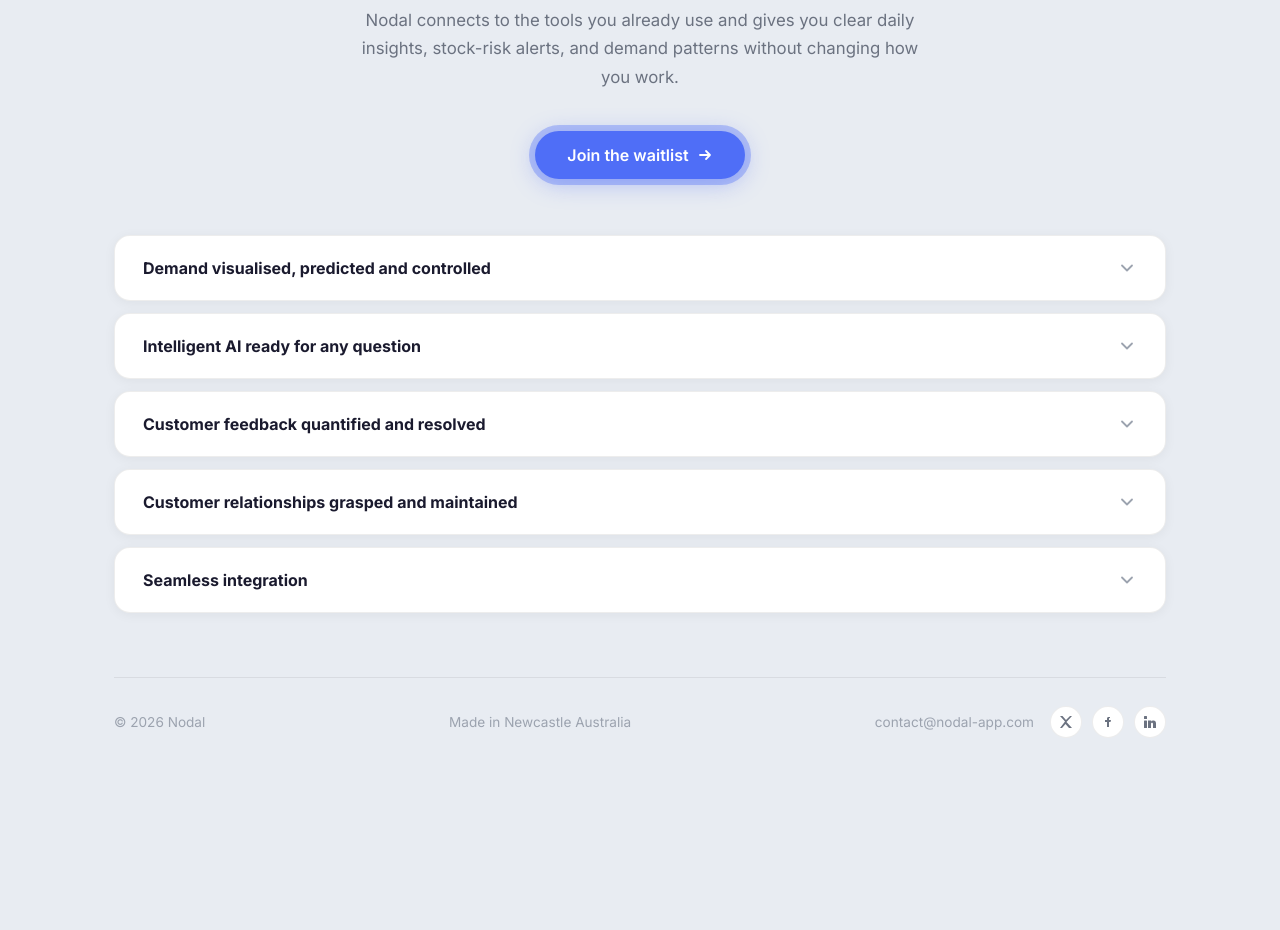
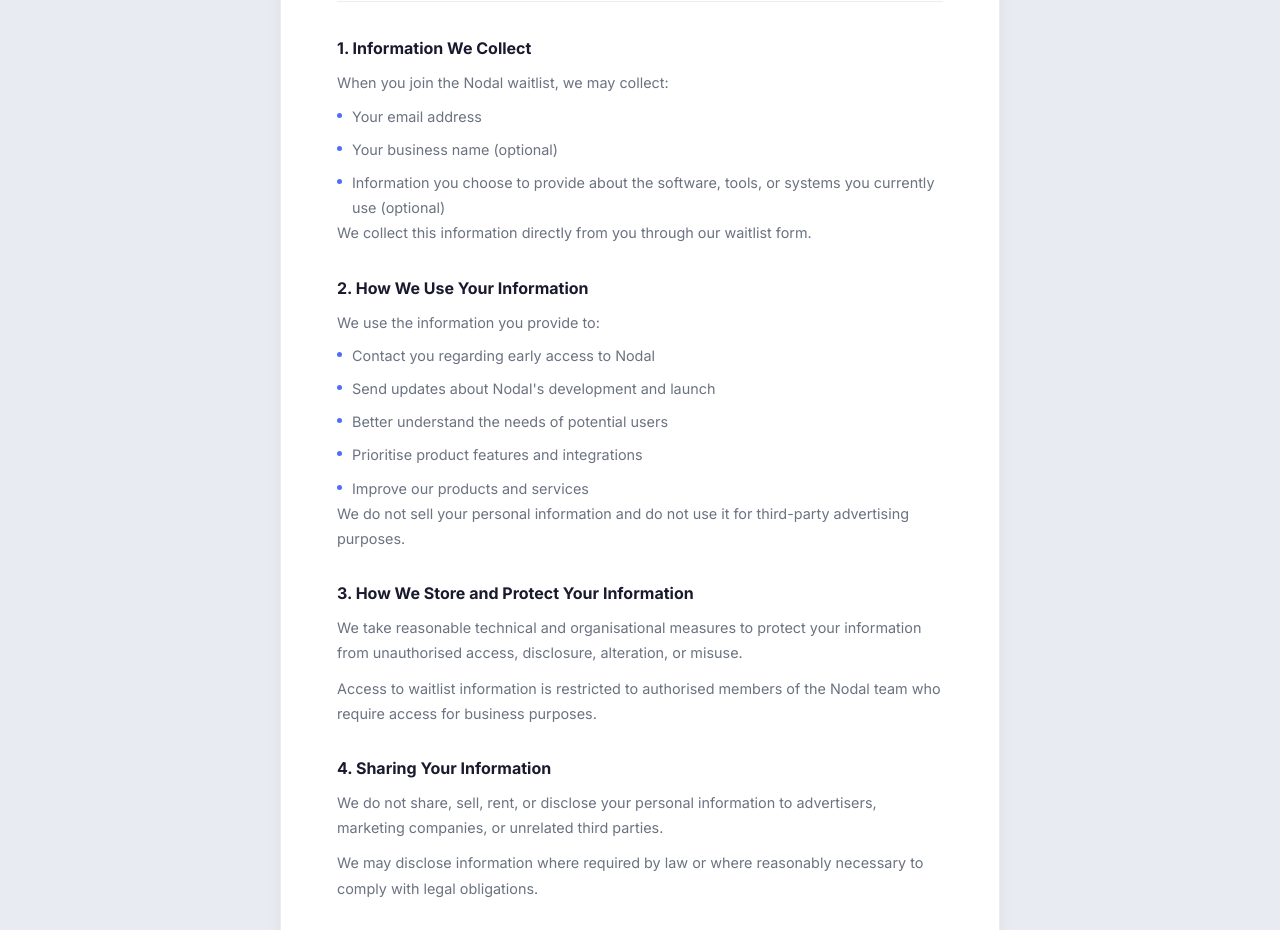
Before and after one commit to Archer-Nodal/Nodal, a plain HTML site: page index.html in a window 1280 px wide. Shown: the part 452-1382 px from the top of the page. Before the commit the page ends 1218 px from the top, so only its background shows below. Drawn offline with Linux system fonts and the light colour scheme.

Commit message:
Update index.html

```diff
--- a/index.html
+++ b/index.html
@@ -3,7 +3,7 @@
 <head>
   <meta charset="UTF-8" />
   <meta name="viewport" content="width=device-width, initial-scale=1.0" />
-  <title>Nodal — Clarity, fast.</title>
+  <title>Our Privacy Policy</title>
   <link rel="icon" href="nodal.ico" type="image/x-icon" />
   <link rel="preconnect" href="https://fonts.googleapis.com" />
   <link rel="preconnect" href="https://fonts.gstatic.com" crossorigin />
@@ -22,7 +22,6 @@
       --text-secondary: #6b7280;
       --text-muted: #9ca3af;
       --accent: #4f6ef7;
-      --accent-glow: rgba(79, 110, 247, 0.35);
       --border: rgba(0, 0, 0, 0.07);
     }
 
@@ -31,20 +30,13 @@
       background-color: var(--bg);
       color: var(--text-primary);
       min-height: 100vh;
+      padding: 48px 24px;
       -webkit-font-smoothing: antialiased;
     }
 
-    /* ── Layout ── */
     .page {
-      max-width: 1100px;
+      max-width: 720px;
       margin: 0 auto;
-      padding: 0 24px;
-    }
-
-    /* ── Hero ── */
-    .hero {
-      text-align: center;
-      padding: 64px 0 56px;
     }
 
     .logo {
@@ -53,334 +45,252 @@
     }
 
     .logo img {
-      height: 144px;
+      height: 80px;
       width: auto;
     }
 
-    .tagline {
-      font-size: 1.1rem;
-      font-weight: 400;
-      color: var(--text-secondary);
-      margin-bottom: 20px;
-      letter-spacing: 0.01em;
+    .card {
+      background: var(--card-bg);
+      border: 1px solid var(--border);
+      border-radius: 20px;
+      padding: 52px 56px;
+      box-shadow: 0 2px 16px rgba(0,0,0,0.05);
     }
 
-    .hero-headline {
-      font-size: clamp(2.4rem, 6vw, 4rem);
-      font-weight: 800;
-      line-height: 1.1;
-      letter-spacing: -0.03em;
-      color: var(--text-primary);
-      max-width: 700px;
-      margin: 0 auto 24px;
+    @media (max-width: 600px) {
+      .card { padding: 36px 24px; }
     }
 
-    .hero-sub {
-      font-size: 1.05rem;
-      line-height: 1.7;
-      color: var(--text-secondary);
-      max-width: 560px;
-      margin: 0 auto 40px;
+    .policy-title {
+      font-size: 1.75rem;
+      font-weight: 800;
+      letter-spacing: -0.02em;
+      color: var(--text-primary);
+      margin-bottom: 8px;
     }
 
-    .cta-btn {
-      display: inline-flex;
-      align-items: center;
-      gap: 8px;
-      background: var(--accent);
-      color: #ffffff;
-      font-family: inherit;
-      font-size: 1rem;
-      font-weight: 600;
-      padding: 14px 32px;
-      border-radius: 100px;
-      border: none;
-      cursor: pointer;
-      text-decoration: none;
-      box-shadow:
-        0 0 0 6px var(--accent-glow),
-        0 4px 24px rgba(79, 110, 247, 0.4);
-      transition: box-shadow 0.2s, transform 0.15s;
+    .policy-date {
+      font-size: 0.85rem;
+      color: var(--text-muted);
+      margin-bottom: 32px;
     }
 
-    .cta-btn:hover {
-      box-shadow:
-        0 0 0 10px var(--accent-glow),
-        0 8px 32px rgba(79, 110, 247, 0.5);
-      transform: translateY(-1px);
+    .policy-intro {
+      font-size: 0.95rem;
+      line-height: 1.75;
+      color: var(--text-secondary);
+      margin-bottom: 36px;
+      padding-bottom: 32px;
+      border-bottom: 1px solid var(--border);
     }
 
-    /* ── Accordion ── */
-    .accordion {
-      display: flex;
-      flex-direction: column;
-      gap: 12px;
-      margin-bottom: 64px;
+    .section {
+      margin-bottom: 32px;
     }
 
-    .accordion-item {
-      background: var(--card-bg);
-      border: 1px solid var(--border);
-      border-radius: 16px;
-      box-shadow: 0 2px 12px rgba(0,0,0,0.05);
-      overflow: hidden;
-    }
-
-    .accordion-trigger {
-      width: 100%;
-      display: flex;
-      align-items: center;
-      justify-content: space-between;
-      padding: 22px 28px;
-      background: none;
-      border: none;
-      cursor: pointer;
-      font-family: inherit;
+    .section h2 {
       font-size: 1rem;
       font-weight: 700;
       color: var(--text-primary);
-      text-align: left;
-      gap: 16px;
+      margin-bottom: 12px;
     }
 
-    .accordion-trigger:hover {
-      color: var(--accent);
-    }
-
-    .accordion-chevron {
-      width: 20px;
-      height: 20px;
-      flex-shrink: 0;
-      color: var(--text-muted);
-      transition: transform 0.25s ease;
-    }
-
-    .accordion-item.open .accordion-chevron {
-      transform: rotate(180deg);
-    }
-
-    .accordion-item.open .accordion-trigger {
-      color: var(--accent);
-    }
-
-    .accordion-body {
-      display: grid;
-      grid-template-rows: 0fr;
-      transition: grid-template-rows 0.28s ease;
-    }
-
-    .accordion-item.open .accordion-body {
-      grid-template-rows: 1fr;
-    }
-
-    .accordion-inner {
-      overflow: hidden;
-    }
-
-    .accordion-inner ul {
-      list-style: none;
-      padding: 0 28px 24px;
-      display: flex;
-      flex-direction: column;
-      gap: 12px;
-    }
-
-    .accordion-inner li {
-      display: flex;
-      gap: 12px;
+    .section p, .section li {
       font-size: 0.9rem;
-      line-height: 1.65;
+      line-height: 1.75;
       color: var(--text-secondary);
     }
 
-    .accordion-inner li::before {
+    .section p + p {
+      margin-top: 10px;
+    }
+
+    .section ul {
+      list-style: none;
+      display: flex;
+      flex-direction: column;
+      gap: 8px;
+      margin-top: 8px;
+    }
+
+    .section li {
+      display: flex;
+      gap: 10px;
+    }
+
+    .section li::before {
       content: '';
-      width: 6px;
-      height: 6px;
+      width: 5px;
+      height: 5px;
       border-radius: 50%;
       background: var(--accent);
       flex-shrink: 0;
-      margin-top: 8px;
+      margin-top: 9px;
     }
 
-    /* ── Footer ── */
-    footer {
-      border-top: 1px solid var(--border);
-      padding: 28px 0;
+    .section a {
+      color: var(--accent);
+      text-decoration: none;
+    }
+
+    .section a:hover {
+      text-decoration: underline;
+    }
+
+    .bottom-links {
       display: flex;
       align-items: center;
-      justify-content: space-between;
+      gap: 16px;
+      margin-top: 32px;
+    }
+
+    .back-link {
+      display: inline-flex;
+      align-items: center;
+      gap: 6px;
       font-size: 0.85rem;
       color: var(--text-muted);
-      gap: 20px;
+      text-decoration: none;
     }
 
-    @media (max-width: 600px) {
-      footer {
-        flex-direction: column;
-        text-align: center;
-      }
-    }
-
-    .footer-social {
-      display: flex;
-      gap: 10px;
-      align-items: center;
-    }
-
-    .footer-social a {
-      display: flex;
-      align-items: center;
-      justify-content: center;
-      width: 32px;
-      height: 32px;
-      border-radius: 50%;
-      background: var(--card-bg);
-      border: 1px solid var(--border);
-      color: var(--text-secondary);
-      text-decoration: none;
-      transition: box-shadow 0.15s;
-    }
-
-    .footer-social a:hover {
-      box-shadow: 0 2px 8px rgba(0,0,0,0.1);
+    .back-link:hover {
       color: var(--text-primary);
     }
 
-    .footer-social svg {
+    .download-btn {
+      display: inline-flex;
+      align-items: center;
+      gap: 6px;
+      font-family: inherit;
+      font-size: 0.85rem;
+      font-weight: 600;
+      color: var(--accent);
+      background: none;
+      border: 1px solid var(--accent);
+      border-radius: 100px;
+      padding: 7px 16px;
+      cursor: pointer;
+      text-decoration: none;
+      transition: background 0.15s, color 0.15s;
+    }
+
+    .download-btn:hover {
+      background: var(--accent);
+      color: #ffffff;
+    }
+
+    .download-btn svg {
       width: 14px;
       height: 14px;
     }
 
-    footer a {
-      color: inherit;
-      text-decoration: none;
-    }
-
-    footer a:hover {
-      color: var(--text-primary);
+    @media print {
+      body { background: #fff; padding: 0; }
+      .logo, .bottom-links { display: none; }
+      .card {
+        border: none;
+        border-radius: 0;
+        box-shadow: none;
+        padding: 0;
+      }
     }
   </style>
 </head>
 <body>
   <div class="page">
 
-    <!-- Hero -->
-    <section class="hero">
-      <div class="logo">
-        <img src="nodal.svg" alt="Nodal" />
+    <a href="index.html" class="logo">
+      <img src="nodal.svg" alt="Nodal" />
+    </a>
+
+    <div class="card">
+      <h1 class="policy-title">Privacy Policy</h1>
+      <p class="policy-date">Last updated: 24 June 2026</p>
+
+      <p class="policy-intro">
+        Nodal ("we", "us", or "our") respects your privacy and is committed to protecting the
+        personal information you provide when joining our waitlist. This Privacy Policy explains
+        what information we collect, how we use it, and your rights regarding that information.
+      </p>
+
+      <div class="section">
+        <h2>1. Information We Collect</h2>
+        <p>When you join the Nodal waitlist, we may collect:</p>
+        <ul>
+          <li>Your email address</li>
+          <li>Your business name (optional)</li>
+          <li>Information you choose to provide about the software, tools, or systems you currently use (optional)</li>
+        </ul>
+        <p>We collect this information directly from you through our waitlist form.</p>
       </div>
 
-      <p class="tagline">Clarity, fast.</p>
-
-      <h1 class="hero-headline">The fastest way to understand your venue</h1>
-
-      <p class="hero-sub">
-        Nodal connects to the tools you already use and gives you clear daily insights,
-        stock-risk alerts, and demand patterns without changing how you work.
-      </p>
-
-      <a href="waitlist.html" class="cta-btn">
-        Join the waitlist
-        <svg width="16" height="16" viewBox="0 0 16 16" fill="none"><path d="M3 8h10M9 4l4 4-4 4" stroke="currentColor" stroke-width="1.8" stroke-linecap="round" stroke-linejoin="round"/></svg>
-      </a>
-    </section>
-
-    <!-- Accordion -->
-    <div class="accordion">
-
-      <div class="accordion-item">
-        <button class="accordion-trigger">
-          Demand visualised, predicted and controlled
-          <svg class="accordion-chevron" viewBox="0 0 20 20" fill="none"><path d="M5 7.5l5 5 5-5" stroke="currentColor" stroke-width="1.8" stroke-linecap="round" stroke-linejoin="round"/></svg>
-        </button>
-        <div class="accordion-body"><div class="accordion-inner"><ul>
-          <li>Nodal keeps track of all your past orders and their times and assembles them into a comprehensive line graph, making customer trends crystal clear.</li>
-          <li>Nodal uses a complex algorithm to predict upcoming demand fluctuations, using data from previous performance in relation to a range of factors such as inflation, weather, season and time of the week. Nodal also flags potential spikes in demand and factors them into its predictions before they happen by tracking local events such as sports games.</li>
-          <li>By visualising and predicting demand Nodal can ensure your business can prepare adequately and reduce wastage of perishable inputs, while identifying customer trends and dying products before it's too late.</li>
-          <li>Nodal is able to visualise your businesses' raw popularity over time by removing the effects of interfering factors from your demand trend.</li>
-        </ul></div></div>
+      <div class="section">
+        <h2>2. How We Use Your Information</h2>
+        <p>We use the information you provide to:</p>
+        <ul>
+          <li>Contact you regarding early access to Nodal</li>
+          <li>Send updates about Nodal's development and launch</li>
+          <li>Better understand the needs of potential users</li>
+          <li>Prioritise product features and integrations</li>
+          <li>Improve our products and services</li>
+        </ul>
+        <p>We do not sell your personal information and do not use it for third-party advertising purposes.</p>
       </div>
 
-      <div class="accordion-item">
-        <button class="accordion-trigger">
-          Intelligent AI ready for any question
-          <svg class="accordion-chevron" viewBox="0 0 20 20" fill="none"><path d="M5 7.5l5 5 5-5" stroke="currentColor" stroke-width="1.8" stroke-linecap="round" stroke-linejoin="round"/></svg>
-        </button>
-        <div class="accordion-body"><div class="accordion-inner"><ul>
-          <li>AI isn't an add-on feature to Nodal, to us it's more than a buzzword and is central to our values of clarity and speed.</li>
-          <li>NodalAI exists to ensure any question you have about your business is answered. Our AI pipeline allows NodalAI to access a multitude of spreadsheet-like commands, using your questions to curate formulas to pull quantitative data from your order history and online reviews.</li>
-          <li>AI can make mistakes, that's why NodalAI gives clear-as-day references to all commands and calculations used through in-text expandable reference boxes.</li>
-          <li>NodalAI is based on succinctness and clarity, bridging the gap between human language and quantitative results by providing short and straight to the point answers unless prompted not to.</li>
-        </ul></div></div>
+      <div class="section">
+        <h2>3. How We Store and Protect Your Information</h2>
+        <p>We take reasonable technical and organisational measures to protect your information from unauthorised access, disclosure, alteration, or misuse.</p>
+        <p>Access to waitlist information is restricted to authorised members of the Nodal team who require access for business purposes.</p>
       </div>
 
-      <div class="accordion-item">
-        <button class="accordion-trigger">
-          Customer feedback quantified and resolved
-          <svg class="accordion-chevron" viewBox="0 0 20 20" fill="none"><path d="M5 7.5l5 5 5-5" stroke="currentColor" stroke-width="1.8" stroke-linecap="round" stroke-linejoin="round"/></svg>
-        </button>
-        <div class="accordion-body"><div class="accordion-inner"><ul>
-          <li>Nodal curates online customer reviews from multiple channels, flagging recurring feedback points and categorising sentimental sentences.</li>
-          <li>Nodal matches review names to specific orders, allowing you to identify the source of the problem and fill in the gaps of the customer's experience.</li>
-          <li>Suggested responses are auto-generated for every new review, using a curated formula drawing knowledge from social science papers from top universities to maximise the chance of customers revisiting.</li>
-        </ul></div></div>
+      <div class="section">
+        <h2>4. Sharing Your Information</h2>
+        <p>We do not share, sell, rent, or disclose your personal information to advertisers, marketing companies, or unrelated third parties.</p>
+        <p>We may disclose information where required by law or where reasonably necessary to comply with legal obligations.</p>
       </div>
 
-      <div class="accordion-item">
-        <button class="accordion-trigger">
-          Customer relationships grasped and maintained
-          <svg class="accordion-chevron" viewBox="0 0 20 20" fill="none"><path d="M5 7.5l5 5 5-5" stroke="currentColor" stroke-width="1.8" stroke-linecap="round" stroke-linejoin="round"/></svg>
-        </button>
-        <div class="accordion-body"><div class="accordion-inner"><ul>
-          <li>Nodal uses the names of customers used in orders to identify regular customers and predict their orders. This allows you to reward customer loyalty more effectively and alertly, building strong customer relationships.</li>
-        </ul></div></div>
+      <div class="section">
+        <h2>5. Data Retention</h2>
+        <p>We retain your information for as long as necessary to operate the Nodal waitlist, communicate with you about Nodal, and support our business operations.</p>
+        <p>You may request deletion of your information at any time.</p>
       </div>
 
-      <div class="accordion-item">
-        <button class="accordion-trigger">
-          Seamless integration
-          <svg class="accordion-chevron" viewBox="0 0 20 20" fill="none"><path d="M5 7.5l5 5 5-5" stroke="currentColor" stroke-width="1.8" stroke-linecap="round" stroke-linejoin="round"/></svg>
-        </button>
-        <div class="accordion-body"><div class="accordion-inner"><ul>
-          <li>Nodal uses API integration to minimise the manual input of data. By pulling directly from POS software systems and online ordering platforms Nodal is able to update information seamlessly with no strings attached.</li>
-        </ul></div></div>
+      <div class="section">
+        <h2>6. International Data Transfers</h2>
+        <p>Your information may be stored or processed using service providers located in Australia or other countries. Where this occurs, we take reasonable steps to ensure your information is handled securely and in accordance with applicable privacy laws.</p>
       </div>
 
+      <div class="section">
+        <h2>7. Your Rights</h2>
+        <p>You may request to:</p>
+        <ul>
+          <li>Access the personal information we hold about you</li>
+          <li>Correct or update your information</li>
+          <li>Delete your information</li>
+          <li>Unsubscribe from future communications</li>
+        </ul>
+        <p>To exercise any of these rights, please contact us using the details below.</p>
+      </div>
+
+      <div class="section">
+        <h2>8. Changes to This Policy</h2>
+        <p>We may update this Privacy Policy from time to time. Any changes will be published on this page together with an updated "Last updated" date.</p>
+      </div>
+
+      <div class="section">
+        <h2>9. Contact Us</h2>
+        <p>If you have any questions about this Privacy Policy or would like to access, update, or delete your information, please contact us at: <a href="mailto:contact@nodal-app.com">contact@nodal-app.com</a></p>
+      </div>
     </div>
 
-    <!-- Footer -->
-    <footer id="waitlist">
-      <span>© 2026 Nodal</span>
-      <span>Made in Newcastle Australia</span>
-      <div style="display:flex;align-items:center;gap:16px;">
-        <a href="mailto:contact@nodal-app.com">contact@nodal-app.com</a>
-        <div class="footer-social">
-          <!-- X / Twitter -->
-          <a href="https://x.com/NodalSoftware" aria-label="X" target="_blank" rel="noopener">
-            <svg viewBox="0 0 14 14" fill="none"><path d="M1 1l5 5.5L1 13h2l3.5-4 3.5 4H13L7.5 7 13 1h-2L7 5 3.5 1H1z" fill="currentColor"/></svg>
-          </a>
-          <!-- Facebook -->
-          <a href="#" aria-label="Facebook">
-            <svg viewBox="0 0 14 14" fill="none"><path d="M9 2H7.5C6.67 2 6 2.67 6 3.5V5H4v2h2v5h2V7h1.5L10 5H8V3.5c0-.28.22-.5.5-.5H9V2z" fill="currentColor"/></svg>
-          </a>
-          <!-- LinkedIn -->
-          <a href="#" aria-label="LinkedIn">
-            <svg viewBox="0 0 14 14" fill="none"><rect x="1" y="1" width="3" height="3" rx=".5" fill="currentColor"/><rect x="1" y="5.5" width="3" height="7.5" rx=".5" fill="currentColor"/><path d="M5.5 5.5h2.8v1.1C8.6 6 9.5 5.5 10.5 5.5c1.6 0 2.5 1 2.5 3V13h-3V9c0-.8-.4-1.2-1-1.2-.7 0-1 .5-1 1.2V13h-3V5.5z" fill="currentColor"/></svg>
-          </a>
-        </div>
-      </div>
-    </footer>
+    <div class="bottom-links">
+      <a href="index.html" class="back-link">← Back to home</a>
+      <button class="download-btn" onclick="window.print()">
+        <svg viewBox="0 0 14 14" fill="none"><path d="M7 1v8M4 6l3 3 3-3" stroke="currentColor" stroke-width="1.5" stroke-linecap="round" stroke-linejoin="round"/><path d="M1 10v2a1 1 0 001 1h10a1 1 0 001-1v-2" stroke="currentColor" stroke-width="1.5" stroke-linecap="round"/></svg>
+        Download PDF
+      </button>
+    </div>
 
   </div>
-
-  <script>
-    document.querySelectorAll('.accordion-trigger').forEach(function(btn) {
-      btn.addEventListener('click', function() {
-        var item = btn.closest('.accordion-item');
-        item.classList.toggle('open');
-      });
-    });
-  </script>
 </body>
 </html>
```
